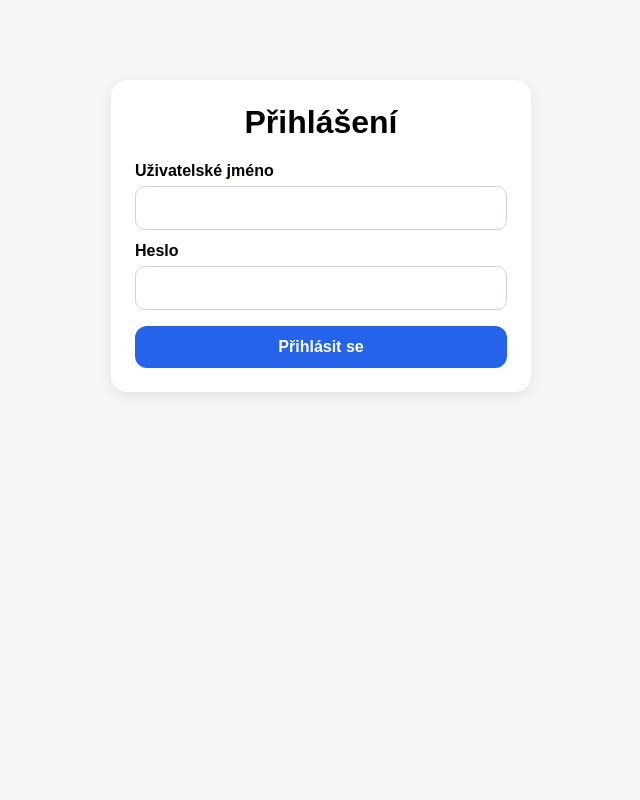
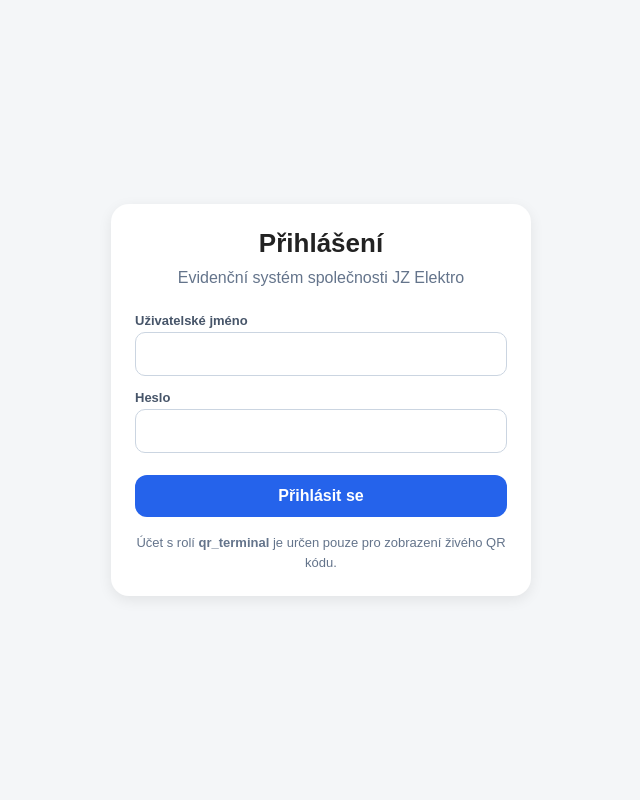
Before and after one commit to pecenyjirikdubno/project-app, a Flask app: page /login in a window 1280 px wide. Shown: the whole page, without its empty margins (319-959 px from the left). Run offline with Flask 3, Linux system fonts and the light colour scheme.

Commit message:
login.html

```diff
--- a/templates/login.html
+++ b/templates/login.html
@@ -7,57 +7,82 @@
 
     <link rel="manifest" href="/manifest.json">
     <meta name="theme-color" content="#2563eb">
-    <link rel="apple-touch-icon" href="/static/icons/icon-192.png">
-    <meta name="apple-mobile-web-app-capable" content="yes">
-    <meta name="apple-mobile-web-app-status-bar-style" content="default">
-    <meta name="apple-mobile-web-app-title" content="Zakázky">
 
     <style>
+        * {
+            box-sizing: border-box;
+        }
+
         body {
+            margin: 0;
+            min-height: 100vh;
+            display: flex;
+            align-items: center;
+            justify-content: center;
+            background: #f4f6f8;
             font-family: Arial, sans-serif;
-            background: #f4f6f8;
-            margin: 0;
-            padding: 20px;
+            color: #222;
+            padding: 16px;
         }
-        .wrap {
+
+        .card {
+            width: 100%;
             max-width: 420px;
-            margin: 60px auto;
-        }
-        .card {
-            background: white;
-            border-radius: 16px;
+            background: #fff;
+            border-radius: 18px;
             padding: 24px;
             box-shadow: 0 4px 14px rgba(0,0,0,0.08);
         }
+
         h1 {
+            margin-top: 0;
             text-align: center;
-            margin-top: 0;
+            font-size: 26px;
+            margin-bottom: 8px;
         }
+
+        .subtitle {
+            text-align: center;
+            color: #64748b;
+            margin-bottom: 24px;
+            line-height: 1.4;
+        }
+
+        .field-group {
+            margin-bottom: 14px;
+        }
+
         label {
             display: block;
+            font-size: 13px;
             font-weight: bold;
-            margin: 12px 0 6px;
+            margin-bottom: 4px;
+            color: #475569;
         }
+
         input {
             width: 100%;
-            box-sizing: border-box;
             padding: 12px;
             border: 1px solid #cbd5e1;
             border-radius: 10px;
             font-size: 16px;
         }
-        button {
+
+        .btn {
+            display: inline-block;
             width: 100%;
-            margin-top: 16px;
-            padding: 12px;
             border: none;
             border-radius: 12px;
-            background: #2563eb;
-            color: white;
+            padding: 12px 14px;
             font-size: 16px;
             font-weight: bold;
             cursor: pointer;
+            text-align: center;
+            background: #2563eb;
+            color: white;
+            margin-top: 8px;
         }
+
         .flash {
             background: #fee2e2;
             color: #991b1b;
@@ -65,12 +90,20 @@
             border-radius: 10px;
             margin-bottom: 12px;
         }
+
+        .hint {
+            margin-top: 16px;
+            font-size: 13px;
+            color: #64748b;
+            text-align: center;
+            line-height: 1.5;
+        }
     </style>
 </head>
 <body>
-    <div class="wrap">
 <div class="card">
     <h1>Přihlášení</h1>
+    <div class="subtitle">Evidenční systém společnosti JZ Elektro</div>
 
     {% with messages = get_flashed_messages(with_categories=true) %}
       {% if messages %}
@@ -81,23 +114,22 @@
     {% endwith %}
 
     <form method="POST">
-                <label>Uživatelské jméno</label>
-                <input type="text" name="username" required>
+        <div class="field-group">
+            <label for="username">Uživatelské jméno</label>
+            <input id="username" type="text" name="username" required>
+        </div>
 
-                <label>Heslo</label>
-                <input type="password" name="password" required>
+        <div class="field-group">
+            <label for="password">Heslo</label>
+            <input id="password" type="password" name="password" required>
+        </div>
 
-                <button type="submit">Přihlásit se</button>
+        <button class="btn" type="submit">Přihlásit se</button>
     </form>
+
+    <div class="hint">
+        Účet s rolí <strong>qr_terminal</strong> je určen pouze pro zobrazení živého QR kódu.
     </div>
 </div>
-
-    <script>
-    if ("serviceWorker" in navigator) {
-      window.addEventListener("load", function () {
-        navigator.serviceWorker.register("/service-worker.js");
-      });
-    }
-    </script>
 </body>
 </html>
```
Lines whose indentation alone changed are shown as unchanged.
